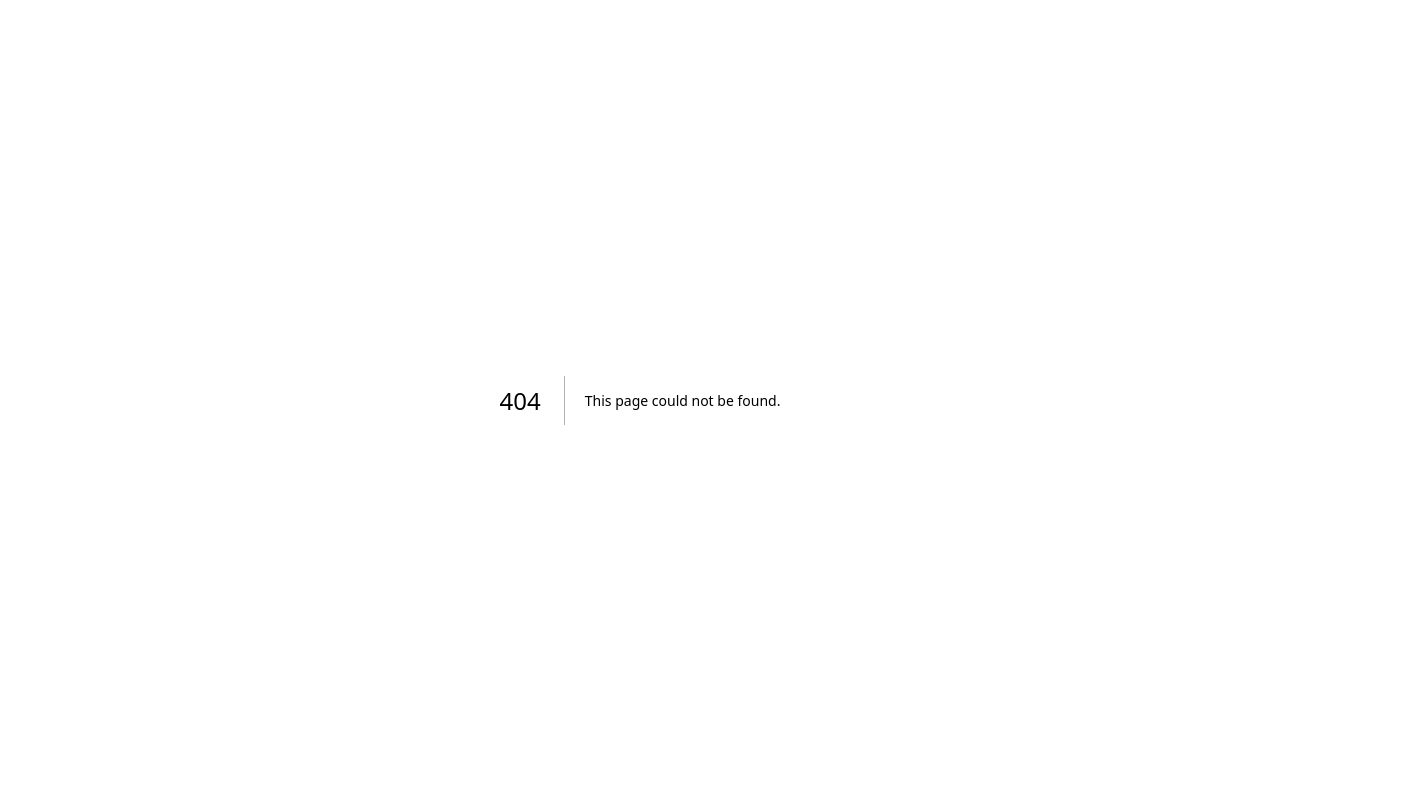
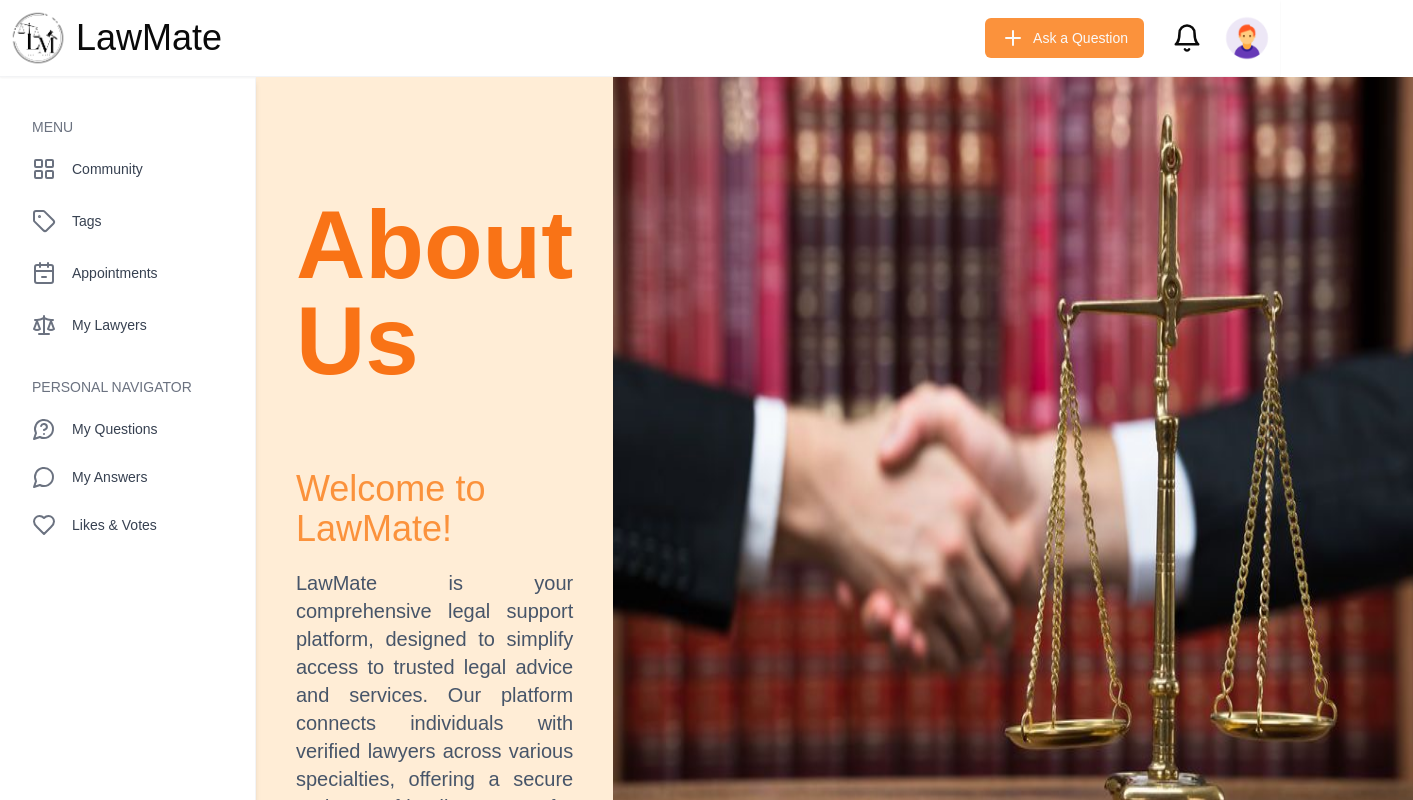
Before and after one commit to LawMateProject/lawmate-frontend, a Next.js app: page /dashboard/home/AboutUs in a window 1280 px wide. Before the commit this address had no page. Shown: the top 800 px of the page, 1413 px wide, since content can reach past the window. Built offline with nearby package versions, Linux system fonts and the light colour scheme.

Commit message:
#2 about us

```diff
--- a/app/Home/AboutUs/page.js
+++ b/app/(routes)/dashboard/home/AboutUs/page.js
@@ -6,9 +6,9 @@ import React from 'react'
 function AboutUs() {
   return (
     <div>
-      <Header/>
-      <div className=' flex flex-row w-full bg-orange-200 justify-between'>
-        <div className='flex flex-col'>
+
+      <div className=' flex flex-row w-full bg-secondary justify-between'>
+        <div className='flex flex-col '>
         <h1 className=' font-semibold text-8xl p-10 text-orange-500 mt-20'>About Us</h1>
         <div className=' p-10'>
         <h1 className=' font-medium text-orange-400 text-4xl'>Welcome to LawMate!</h1>
@@ -44,6 +44,13 @@ function AboutUs() {
         </ul>
       </div>
 
+      <div>
+        <h1 className=' font-medium text-orange-400 text-4xl justify-center text-center mt-5'>Why Choose LawMate?       </h1>
+        <p className=' font-normal text-xl text-center text-slate-600 pt-5   p-10' >With LawMate, legal advice is only a few clicks away.
+           We prioritize confidentiality, convenience, and quality, ensuring every user experience is smooth, secure, and backed by expert knowledge. Whether you need free advice, community support, or a private consultation,
+          LawMate is here to help.</p>
+      </div>
+
     </div>
   )
 }
--- /dev/null
+++ b/app/(routes)/dashboard/home/page.js
@@ -0,0 +1,13 @@
+import React from 'react'
+import Header from '../../../_components/Header'
+import AboutUs from './AboutUs/page'
+
+function Home() {
+  return (
+    <div>
+        This is home page
+    </div>
+  )
+}
+
+export default Home
--- a/app/(routes)/dashboard/layout.jsx
+++ b/app/(routes)/dashboard/layout.jsx
@@ -6,6 +6,7 @@ function DashboardLayout({ children }) {
   return (
     <div>
       <Header />
+
       <div className="fixed md:w-64 hidden md:block  border-r border-gray-100 shadow-md">
         <SideNav />
       </div>
--- a/app/Home/page.js
+++ /dev/null
@@ -1,12 +0,0 @@
-import React from 'react'
-import Header from '../_components/Header'
-
-function Home() {
-  return (
-    <div>
-        <Header />
-    </div>
-  )
-}
-
-export default Home
--- a/tailwind.config.js
+++ b/tailwind.config.js
@@ -20,15 +20,15 @@ module.exports = {
   				foreground: 'hsl(var(--popover-foreground))'
   			},
   			primary: {
-  				DEFAULT: 'hsl(var(--primary))',
+  				DEFAULT: '#F67416',
   				foreground: 'hsl(var(--primary-foreground))'
   			},
   			secondary: {
-  				DEFAULT: 'hsl(var(--secondary))',
+  				DEFAULT: '#FFEDD6',
   				foreground: 'hsl(var(--secondary-foreground))'
   			},
   			muted: {
-  				DEFAULT: 'hsl(var(--muted))',
+  				DEFAULT: '#FFEDD6',
   				foreground: 'hsl(var(--muted-foreground))'
   			},
   			accent: {
```
Also changed, not shown: app/(routes)/dashboard/home/ContactUs/page.js (renamed from app/Home/ContactUs/page.js).
